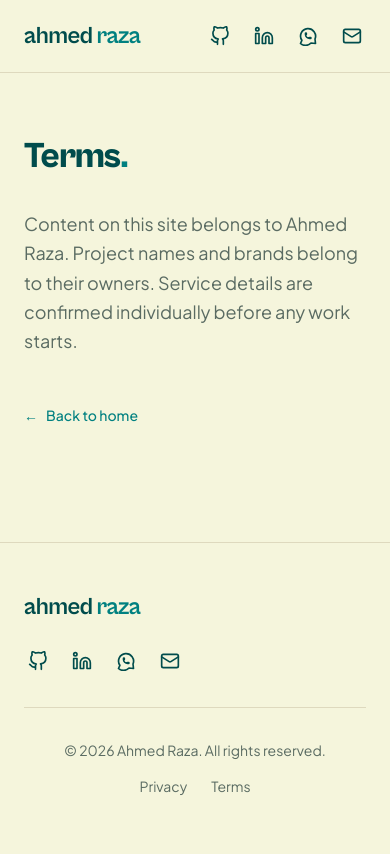
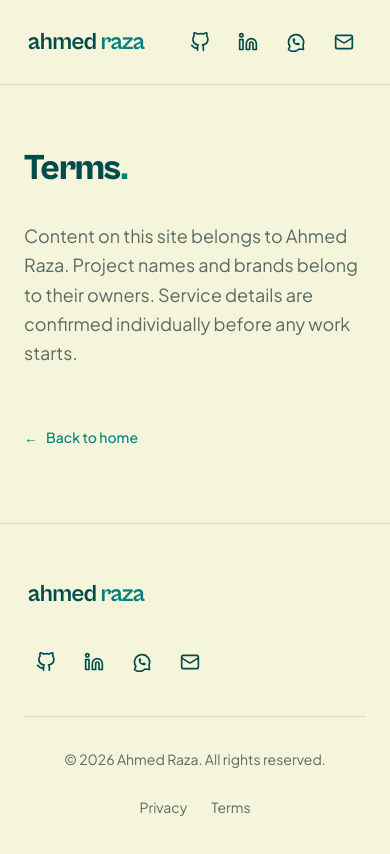
Before and after one commit to razakhan83/portfolio, a Next.js app: page /terms in a window 390 px wide. Shown: the top 854 px of the page. Built offline with nearby package versions, Linux system fonts and the light colour scheme; no server answers; the database is empty.

Commit message:
feat(a11y): responsive and accessibility hardening across landing and legal pages (TASK-016)

```diff
--- a/src/app/layout.tsx
+++ b/src/app/layout.tsx
@@ -29,7 +29,9 @@ export default async function RootLayout({
     <html lang="en" className={`${fontBody.variable} ${fontHeading.variable}`}>
       <body className="antialiased min-h-screen flex flex-col bg-background text-deep font-body">
         <Header wordmark={settings.wordmark} socials={socials} />
-        <div className="flex-1">{children}</div>
+        <main id="main-content" className="flex-1">
+          {children}
+        </main>
         <Footer wordmark={settings.wordmark} socials={socials} />
       </body>
     </html>
--- a/src/app/page.tsx
+++ b/src/app/page.tsx
@@ -22,13 +22,13 @@ export default async function Home() {
   ]);
 
   return (
-    <main>
+    <>
       <Hero settings={settings} />
       <Skills skills={skills} />
       <Projects projects={projects} />
       <Services services={services} whatsappUrl={settings.whatsappUrl} />
       <Process processSteps={processSteps} />
       <Contact settings={settings} />
-    </main>
+    </>
   );
 }
--- a/src/app/privacy/page.tsx
+++ b/src/app/privacy/page.tsx
@@ -19,7 +19,7 @@ export default function PrivacyPage() {
         </p>
         <Link
           href="/"
-          className="inline-flex items-center gap-2 text-primary hover:text-deep transition-colors font-medium text-sm sm:text-base group"
+          className="inline-flex items-center gap-2 text-primary hover:text-deep transition-colors font-medium text-sm sm:text-base group min-h-[44px] px-2 py-2 -ml-2 rounded-lg focus-visible:outline-none focus-visible:ring-2 focus-visible:ring-primary"
         >
           <span className="group-hover:-translate-x-1 transition-transform duration-150">
             &larr;
--- a/src/app/terms/page.tsx
+++ b/src/app/terms/page.tsx
@@ -19,7 +19,7 @@ export default function TermsPage() {
         </p>
         <Link
           href="/"
-          className="inline-flex items-center gap-2 text-primary hover:text-deep transition-colors font-medium text-sm sm:text-base group"
+          className="inline-flex items-center gap-2 text-primary hover:text-deep transition-colors font-medium text-sm sm:text-base group min-h-[44px] px-2 py-2 -ml-2 rounded-lg focus-visible:outline-none focus-visible:ring-2 focus-visible:ring-primary"
         >
           <span className="group-hover:-translate-x-1 transition-transform duration-150">
             &larr;
--- a/src/components/Footer.tsx
+++ b/src/components/Footer.tsx
@@ -32,20 +32,20 @@ export default function Footer({ wordmark, socials }: FooterProps) {
         <div className="flex flex-col sm:flex-row items-start sm:items-center justify-between gap-6 pb-8 border-b border-border">
           <Link
             href="/"
-            className="font-heading font-bold text-2xl tracking-tight inline-flex items-center gap-1 group"
+            className="font-heading font-bold text-2xl tracking-tight inline-flex items-center gap-1 group min-h-[44px] px-1 rounded-md focus-visible:outline-none focus-visible:ring-2 focus-visible:ring-primary"
             aria-label={`${wordmark.first} ${wordmark.rest} home`}
           >
             <span className="text-deep">{wordmark.first}</span>
             <span className="text-primary">{wordmark.rest}</span>
           </Link>
 
-          <div className="flex items-center gap-4 text-deep">
+          <div className="flex items-center gap-1 sm:gap-2 text-deep">
             {socials.githubUrl && (
               <a
                 href={socials.githubUrl}
                 target="_blank"
                 rel="noopener noreferrer"
-                className="p-1 hover:text-primary transition-colors duration-150 focus-visible:outline-none focus-visible:ring-2 focus-visible:ring-primary rounded"
+                className="min-w-[44px] min-h-[44px] inline-flex items-center justify-center p-2.5 hover:text-primary transition-colors duration-150 focus-visible:outline-none focus-visible:ring-2 focus-visible:ring-primary rounded-lg"
                 aria-label="GitHub Profile"
               >
                 <GitHubIcon className="w-5 h-5" />
@@ -56,7 +56,7 @@ export default function Footer({ wordmark, socials }: FooterProps) {
                 href={socials.linkedinUrl}
                 target="_blank"
                 rel="noopener noreferrer"
-                className="p-1 hover:text-primary transition-colors duration-150 focus-visible:outline-none focus-visible:ring-2 focus-visible:ring-primary rounded"
+                className="min-w-[44px] min-h-[44px] inline-flex items-center justify-center p-2.5 hover:text-primary transition-colors duration-150 focus-visible:outline-none focus-visible:ring-2 focus-visible:ring-primary rounded-lg"
                 aria-label="LinkedIn Profile"
               >
                 <LinkedInIcon className="w-5 h-5" />
@@ -67,7 +67,7 @@ export default function Footer({ wordmark, socials }: FooterProps) {
                 href={socials.whatsappUrl}
                 target="_blank"
                 rel="noopener noreferrer"
-                className="p-1 hover:text-primary transition-colors duration-150 focus-visible:outline-none focus-visible:ring-2 focus-visible:ring-primary rounded"
+                className="min-w-[44px] min-h-[44px] inline-flex items-center justify-center p-2.5 hover:text-primary transition-colors duration-150 focus-visible:outline-none focus-visible:ring-2 focus-visible:ring-primary rounded-lg"
                 aria-label="WhatsApp Contact"
               >
                 <WhatsAppIcon className="w-5 h-5" />
@@ -76,7 +76,7 @@ export default function Footer({ wordmark, socials }: FooterProps) {
             {socials.email && (
               <a
                 href={`mailto:${socials.email}`}
-                className="p-1 hover:text-primary transition-colors duration-150 focus-visible:outline-none focus-visible:ring-2 focus-visible:ring-primary rounded"
+                className="min-w-[44px] min-h-[44px] inline-flex items-center justify-center p-2.5 hover:text-primary transition-colors duration-150 focus-visible:outline-none focus-visible:ring-2 focus-visible:ring-primary rounded-lg"
                 aria-label="Send Email"
               >
                 <MailIcon className="w-5 h-5" />
@@ -90,16 +90,16 @@ export default function Footer({ wordmark, socials }: FooterProps) {
           <p>
             &copy; {year} {displayName || "Ahmed Raza"}. All rights reserved.
           </p>
-          <div className="flex items-center gap-6">
+          <div className="flex items-center gap-2 sm:gap-4">
             <Link
               href="/privacy"
-              className="hover:text-primary transition-colors duration-150"
+              className="min-h-[44px] inline-flex items-center px-2 py-2 hover:text-primary transition-colors duration-150 rounded focus-visible:outline-none focus-visible:ring-2 focus-visible:ring-primary"
             >
               Privacy
             </Link>
             <Link
               href="/terms"
-              className="hover:text-primary transition-colors duration-150"
+              className="min-h-[44px] inline-flex items-center px-2 py-2 hover:text-primary transition-colors duration-150 rounded focus-visible:outline-none focus-visible:ring-2 focus-visible:ring-primary"
             >
               Terms
             </Link>
--- a/src/components/Header.tsx
+++ b/src/components/Header.tsx
@@ -19,7 +19,7 @@ export default function Header({ wordmark, socials }: HeaderProps) {
         {/* Wordmark: left */}
         <Link
           href="/"
-          className="font-heading font-bold text-2xl tracking-tight inline-flex items-center gap-1 group"
+          className="font-heading font-bold text-2xl tracking-tight inline-flex items-center gap-1 group min-h-[44px] px-1 rounded-md focus-visible:outline-none focus-visible:ring-2 focus-visible:ring-primary"
           aria-label={`${wordmark.first} ${wordmark.rest} home`}
         >
           <span className="text-deep">{wordmark.first}</span>
@@ -27,13 +27,13 @@ export default function Header({ wordmark, socials }: HeaderProps) {
         </Link>
 
         {/* Social Icons: right (NO nav menu links) */}
-        <div className="flex items-center gap-4 text-deep">
+        <div className="flex items-center gap-1 sm:gap-2 text-deep">
           {socials.githubUrl && (
             <a
               href={socials.githubUrl}
               target="_blank"
               rel="noopener noreferrer"
-              className="p-1 hover:text-primary transition-colors duration-150 focus-visible:outline-none focus-visible:ring-2 focus-visible:ring-primary rounded"
+              className="min-w-[44px] min-h-[44px] inline-flex items-center justify-center p-2.5 hover:text-primary transition-colors duration-150 focus-visible:outline-none focus-visible:ring-2 focus-visible:ring-primary rounded-lg"
               aria-label="GitHub Profile"
             >
               <GitHubIcon className="w-5 h-5" />
@@ -44,7 +44,7 @@ export default function Header({ wordmark, socials }: HeaderProps) {
               href={socials.linkedinUrl}
               target="_blank"
               rel="noopener noreferrer"
-              className="p-1 hover:text-primary transition-colors duration-150 focus-visible:outline-none focus-visible:ring-2 focus-visible:ring-primary rounded"
+              className="min-w-[44px] min-h-[44px] inline-flex items-center justify-center p-2.5 hover:text-primary transition-colors duration-150 focus-visible:outline-none focus-visible:ring-2 focus-visible:ring-primary rounded-lg"
               aria-label="LinkedIn Profile"
             >
               <LinkedInIcon className="w-5 h-5" />
@@ -55,7 +55,7 @@ export default function Header({ wordmark, socials }: HeaderProps) {
               href={socials.whatsappUrl}
               target="_blank"
               rel="noopener noreferrer"
-              className="p-1 hover:text-primary transition-colors duration-150 focus-visible:outline-none focus-visible:ring-2 focus-visible:ring-primary rounded"
+              className="min-w-[44px] min-h-[44px] inline-flex items-center justify-center p-2.5 hover:text-primary transition-colors duration-150 focus-visible:outline-none focus-visible:ring-2 focus-visible:ring-primary rounded-lg"
               aria-label="WhatsApp Contact"
             >
               <WhatsAppIcon className="w-5 h-5" />
@@ -64,7 +64,7 @@ export default function Header({ wordmark, socials }: HeaderProps) {
           {socials.email && (
             <a
               href={`mailto:${socials.email}`}
-              className="p-1 hover:text-primary transition-colors duration-150 focus-visible:outline-none focus-visible:ring-2 focus-visible:ring-primary rounded"
+              className="min-w-[44px] min-h-[44px] inline-flex items-center justify-center p-2.5 hover:text-primary transition-colors duration-150 focus-visible:outline-none focus-visible:ring-2 focus-visible:ring-primary rounded-lg"
               aria-label="Send Email"
             >
               <MailIcon className="w-5 h-5" />
--- a/src/components/Hero.tsx
+++ b/src/components/Hero.tsx
@@ -55,7 +55,7 @@ export default function Hero({ settings }: HeroProps) {
               <a
                 href={cvHref}
                 download
-                className="bg-primary text-[#FFFEF7] font-semibold text-sm sm:text-base px-8 py-3.5 rounded-lg hover:bg-deep transition-all duration-150 active:scale-[0.98] inline-flex items-center justify-center tracking-wide shadow-none"
+                className="bg-primary text-[#FFFEF7] font-semibold text-sm sm:text-base px-8 py-3.5 min-h-[44px] rounded-lg hover:bg-deep transition-all duration-150 active:scale-[0.98] inline-flex items-center justify-center tracking-wide shadow-none focus-visible:outline-none focus-visible:ring-2 focus-visible:ring-primary"
               >
                 DOWNLOAD CV
               </a>
@@ -63,7 +63,7 @@ export default function Hero({ settings }: HeroProps) {
                 href={whatsappHref}
                 target="_blank"
                 rel="noopener noreferrer"
-                className="border border-primary text-primary hover:bg-primary/10 transition-all duration-150 active:scale-[0.98] font-semibold text-sm sm:text-base px-8 py-3.5 rounded-lg inline-flex items-center justify-center tracking-wide"
+                className="border border-primary text-primary hover:bg-primary/10 transition-all duration-150 active:scale-[0.98] font-semibold text-sm sm:text-base px-8 py-3.5 min-h-[44px] rounded-lg inline-flex items-center justify-center tracking-wide focus-visible:outline-none focus-visible:ring-2 focus-visible:ring-primary"
               >
                 WhatsApp Me
               </a>
--- a/src/components/Services.tsx
+++ b/src/components/Services.tsx
@@ -63,7 +63,7 @@ export default function Services({
                       href={whatsappUrl}
                       target="_blank"
                       rel="noopener noreferrer"
-                      className="bg-primary text-[#FFFEF7] font-semibold text-sm sm:text-base px-7 py-3 rounded-lg hover:bg-deep transition-all duration-150 active:scale-[0.98] inline-flex items-center gap-2.5 shadow-none"
+                      className="bg-primary text-[#FFFEF7] font-semibold text-sm sm:text-base px-7 py-3 min-h-[44px] rounded-lg hover:bg-deep transition-all duration-150 active:scale-[0.98] inline-flex items-center justify-center gap-2.5 shadow-none focus-visible:outline-none focus-visible:ring-2 focus-visible:ring-primary"
                     >
                       <WhatsAppIcon className="w-5 h-5" />
                       <span>Inquire on WhatsApp</span>
--- a/src/components/morph/morph-dialog.tsx
+++ b/src/components/morph/morph-dialog.tsx
@@ -148,7 +148,7 @@ export function MorphDialogTrigger({
             show();
           }
         }}
-        className={`block w-full cursor-pointer text-left outline-none ${className}`}
+        className={`block w-full cursor-pointer text-left outline-none focus-visible:ring-2 focus-visible:ring-primary focus-visible:ring-offset-2 rounded-xl ${className}`}
       >
         {children}
       </div>
@@ -219,9 +219,9 @@ export function MorphDialogContent({
                 type="button"
                 aria-label="Close dialog"
                 onClick={close}
-                className="absolute top-4 right-4 inline-flex size-8 cursor-pointer items-center justify-center rounded-lg text-muted hover:text-deep hover:bg-border/30 transition-colors focus-visible:outline-none focus-visible:ring-2 focus-visible:ring-primary z-10"
+                className="absolute top-4 right-4 inline-flex size-11 min-w-[44px] min-h-[44px] cursor-pointer items-center justify-center rounded-lg text-muted hover:text-deep hover:bg-border/30 transition-colors focus-visible:outline-none focus-visible:ring-2 focus-visible:ring-primary z-10"
               >
-                <X className="size-4" />
+                <X className="size-5" />
               </button>
             </div>
           </ViewTransition>
```
Also changed, not shown: src/app/globals.css (+19 -0 lines), src/components/Contact.tsx (+7 -7 lines), src/components/ProjectCard.tsx (+8 -8 lines), 1 other file (tests, documents, lock files or other folders).
